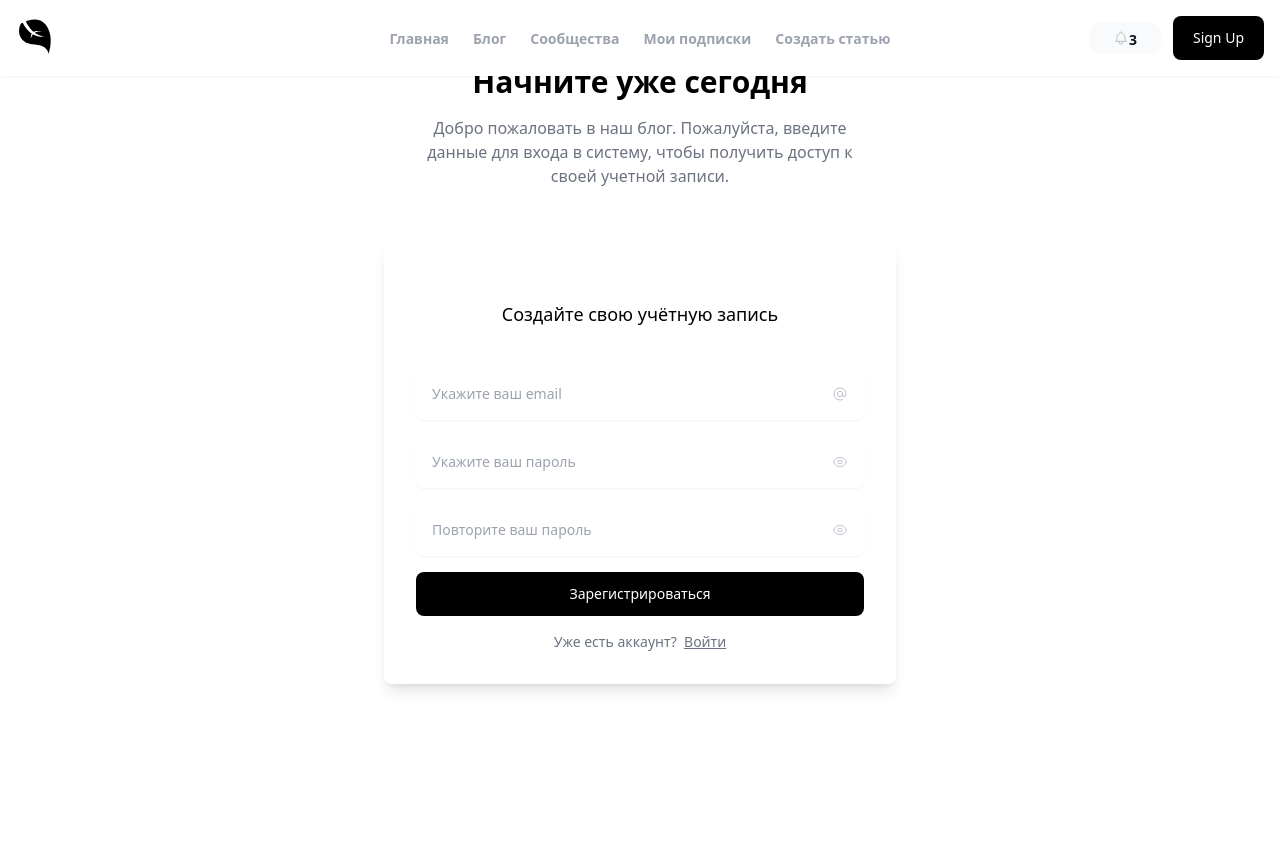
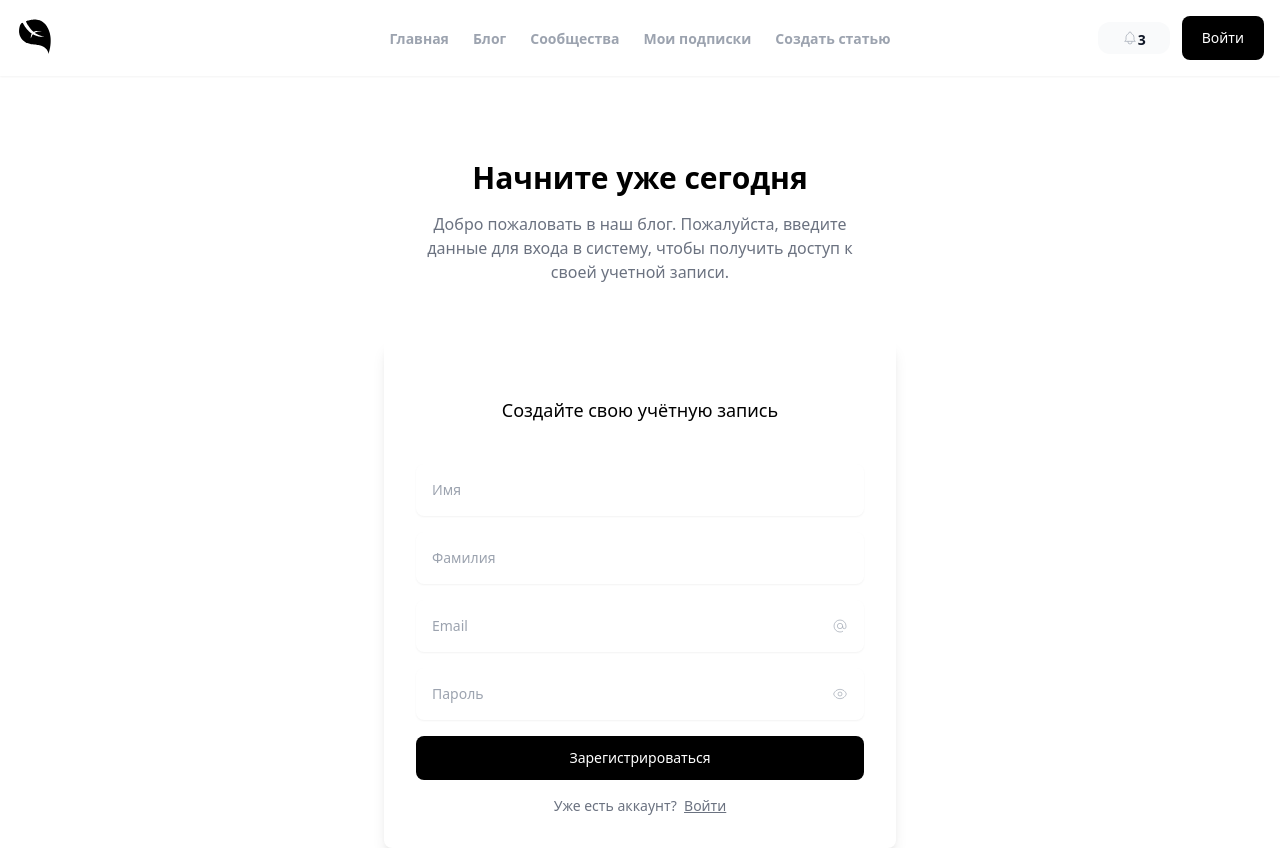
Before and after one commit to HackHead/ruzanov_blog, a React (Create React App) app in the folder client/: page /signup in a window 1280 px wide. Before the commit the page ends 800 px from the top, so only its background shows below. Built offline with nearby package versions, Linux system fonts and the light colour scheme; no server answers.

Commit message:
feat: implement authentication functionality to the client
change navigation sign up button
update spinner styles
add attributes props to TextField component
update registration form

```diff
--- a/client/package.json
+++ b/client/package.json
@@ -10,6 +10,7 @@
     "@types/node": "^16.18.16",
     "@types/react": "^18.0.28",
     "@types/react-dom": "^18.0.11",
+    "axios": "^1.3.4",
     "clsx": "^1.2.1",
     "react": "^18.2.0",
     "react-dom": "^18.2.0",
@@ -20,7 +21,7 @@
     "web-vitals": "^2.1.4"
   },
   "scripts": {
-    "start": "react-scripts start",
+    "start": "REACT_APP_SERVER_HOST=htpp://localhost:9000 react-scripts start",
     "build": "react-scripts build",
     "test": "react-scripts test",
     "eject": "react-scripts eject"
--- a/client/src/components/atoms/Spinner/index.tsx
+++ b/client/src/components/atoms/Spinner/index.tsx
@@ -7,6 +7,7 @@ type SpinnerProps = {
 
 const Spinner = ({ size = 'large', variant = 'primary' }) => {
     return (
+        <div className='flex justify-center items-center'>
             <div
                 className={clsx(
                     'flex items-center justify-center',
@@ -25,6 +26,7 @@ const Spinner = ({ size = 'large', variant = 'primary' }) => {
                     />
                 </div>
             </div>
+        </div>
     );
 };
 
--- a/client/src/components/atoms/TextField/index.tsx
+++ b/client/src/components/atoms/TextField/index.tsx
@@ -18,9 +18,8 @@ const TextField = ({
 
             <div className="relative">
                 <input
-                    type={attributes.type}
                     className="w-full rounded-lg border-gray-200 p-4 pr-12 text-sm shadow-sm"
-                    placeholder={attributes.placeholder}
+                    {...attributes}
                 />
 
                 <span
--- a/client/src/components/organisms/LoginForm/index.tsx
+++ b/client/src/components/organisms/LoginForm/index.tsx
@@ -1,3 +1,4 @@
+import { Link } from "react-router-dom";
 import Button from "../../atoms/Button";
 import Spinner from "../../atoms/Spinner";
 import TextField from "../../atoms/TextField";
@@ -23,7 +24,7 @@ const LoginForm = () => {
             <p className="text-center text-sm text-gray-500">
                 Нет аккаунта?
                 &nbsp;
-                <a className="underline hover:no-underline" href="">Зарегистрироваться</a>
+                <Link className="underline hover:no-underline" to="/signup">Зарегистрироваться</Link>
             </p>
         </form>
     );
--- a/client/src/components/organisms/Navigation/index.tsx
+++ b/client/src/components/organisms/Navigation/index.tsx
@@ -51,7 +51,7 @@ const Navigation = () => {
                         width={35}
                         height={35}
                     /> <span className="text-sm inline-block" style={{height: '16px'}}>3</span></a>
-                <Button variant="black" className="text-white rounded-lg">Sign Up</Button>
+                <Link to='/signin' className="text-white bg-black rounded-lg btn text-sm font-medium px-5 py-3 block">Войти</Link>
             </nav>
             <div className='navbar-menu relative z-50 hidden'>
                 <div className='navbar-backdrop fixed inset-0 bg-gray-800 opacity-25'></div>
--- a/client/src/components/organisms/RegistrationForm/index.tsx
+++ b/client/src/components/organisms/RegistrationForm/index.tsx
@@ -1,22 +1,90 @@
+import axios from 'axios';
+import { FormEvent, useState } from "react";
+import { Link } from 'react-router-dom';
+import env from "../../../env";
 import Button from "../../atoms/Button";
 import TextField from "../../atoms/TextField";
 
+
+
 const RegistrationForm = () => {
+    const [isFetching, setIsFetching] = useState(false);
+
+    const [first_name, setFirstName] = useState('');
+    const [last_name, setLastName] = useState('');
+    const [email, setEmail] = useState('');
+    const [password, setPassword] = useState('');
+
+    const submit = async (e: FormEvent) => {
+        e.preventDefault();
+        try {
+            setIsFetching(true)
+            await axios.post(`${env.SERVER_HOST}/api/users`, {
+                first_name,
+                last_name,
+                email,
+                password,
+            })
+        } catch (error) {
+            alert(error)
+        }
+        setIsFetching(false)
+    }
     return (
         <form
+            onSubmit={(e) => submit(e)}
             className="mt-6 mb-0 space-y-4 rounded-lg p-4 shadow-lg sm:p-6 lg:p-8"
         >
             <p className="text-center text-lg py-6 font-medium">Создайте свою учётную запись</p>
 
-            <TextField srLabel="Email" type='email' placeholder='Укажите ваш email' icon="email" />
-
-            <TextField srLabel="Пароль" type='password' placeholder='Укажите ваш пароль' icon="eye" />
-
-            <TextField srLabel="Повторение пароля" type='password' placeholder='Повторите ваш пароль' icon="eye" />
+            <TextField
+                srLabel="Имя"
+                type='text'
+                placeholder='Имя'
+                value={first_name}
+                onInput={(e) => {
+                    const target = e.target as HTMLInputElement;
+                    setFirstName(target.value)
+                }}
+                min={10}
+            />
+            <TextField
+                srLabel="Фамилия"
+                type='text'
+                placeholder='Фамилия'
+                value={last_name}
+                onInput={(e) => {
+                    const target = e.target as HTMLInputElement;
+                    setLastName(target.value)
+                }}
+            />
+            <TextField
+                srLabel="Email"
+                type='email'
+                placeholder='Email'
+                icon="email"
+                value={email}
+                onInput={(e) => {
+                    const target = e.target as HTMLInputElement;
+                    setEmail(target.value)
+                }}
+            />
+            <TextField
+                srLabel="Пароль"
+                type='password'
+                placeholder='Пароль'
+                icon="eye"
+                value={password}
+                onInput={(e) => {
+                    const target = e.target as HTMLInputElement;
+                    setPassword(target.value)
+                }}
+            />
 
             <Button
                 variant="black"
                 className="w-full text-white rounded-lg my-10 hover:bg-slate-800"
+                loading={isFetching}
             >
                 Зарегистрироваться
             </Button>
@@ -24,7 +92,7 @@ const RegistrationForm = () => {
             <p className="text-center text-sm text-gray-500">
                 Уже есть аккаунт?
                 &nbsp;
-                <a className="underline hover:no-underline" href="">Войти</a>
+                <Link className="underline hover:no-underline" to="/signin">Войти</Link>
             </p>
         </form>
     );
--- a/client/src/components/pages/auth/SignIn.tsx
+++ b/client/src/components/pages/auth/SignIn.tsx
@@ -2,7 +2,7 @@ import LoginForm from "../../organisms/LoginForm";
 
 const SignIn = () => {
     return (
-        <div className="r-sign-in">
+        <div className="r-sign-in pt-40">
             <div className="mx-auto max-w-screen-xl px-4 py-16 sm:px-6 lg:px-8">
                 <div className="mx-auto max-w-lg">
                     <h1 className="text-center text-2xl font-bold text-black sm:text-3xl">
--- a/client/src/components/pages/auth/SignUp.tsx
+++ b/client/src/components/pages/auth/SignUp.tsx
@@ -3,7 +3,7 @@ import RegistrationForm from "../../organisms/RegistrationForm";
 const SignUp = () => {
     return (
         <div className="r-sign-in">
-            <div className="mx-auto max-w-screen-xl px-4 py-16 sm:px-6 lg:px-8">
+            <div className="mx-auto max-w-screen-xl px-4 pt-40 sm:px-6 lg:px-8">
                 <div className="mx-auto max-w-lg">
                     <h1 className="text-center text-2xl font-bold text-black sm:text-3xl">
                         Начните уже сегодня
@@ -13,7 +13,7 @@ const SignUp = () => {
                         Добро пожаловать в наш блог. Пожалуйста, введите данные для входа в систему, чтобы получить доступ к своей учетной записи.
                     </p>
 
-                    <RegistrationForm/>
+                    <RegistrationForm />
                 </div>
             </div>
 
```
Also changed, not shown: 1 other file (tests, documents, lock files or other folders). Lines whose indentation alone changed are shown as unchanged.
